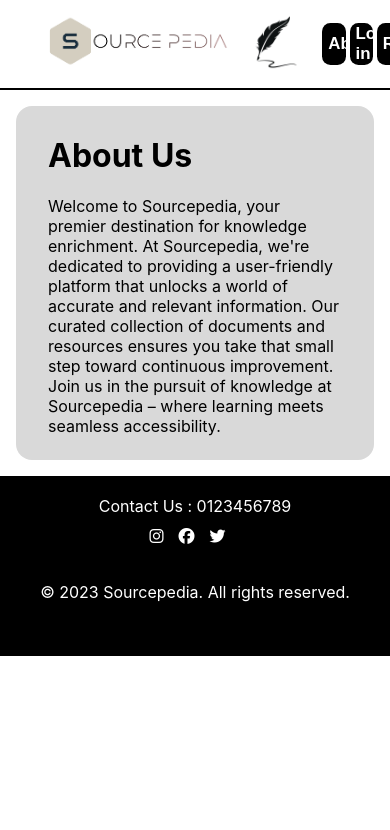
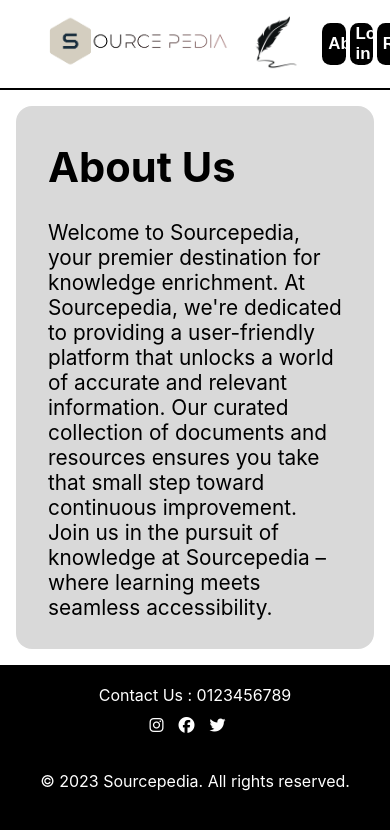
Before and after one commit to Cytzr/SourcePedia, a React (Create React App) app in the folder SE Project/Front End/sourcepedia/: page /about in a window 390 px wide. Shown: the top 830 px of the page. Built offline with nearby package versions, Linux system fonts and the light colour scheme.

Commit message:
animation ditambah + about jadi 1 aja

```diff
--- a/SE Project/Front End/sourcepedia/src/About/About.css
+++ b/SE Project/Front End/sourcepedia/src/About/About.css
@@ -6,12 +6,24 @@
     background-color: #D9D9D9;
     border-radius: 1rem;
     padding: 0.5rem 2rem;
-    font-size: 1.3rem;
+    font-size: 0; /* Start with zero font size to hide the text */
+    animation: revealText 0.8s ease-in forwards;
+    transform-origin: top left; /* Set the transform origin to the top left corner */
 }
 
 @media (max-width: 48rem) {
-    .about {padding: 1rem;}
+    .about {
+        padding: 1rem;
+    }
+
     .about > div {
         font-size: 1rem;
     }
 }
+
+@keyframes revealText {
+    to {
+        font-size: 1.3rem;
+        transform: scaleX(1) scaleY(1); /* Gradually scale to reveal the text */
+    }
+}
--- a/SE Project/Front End/sourcepedia/src/Pages/About.css
+++ /dev/null
@@ -1,17 +0,0 @@
-.about {
-    padding: 1rem 5rem;
-}
-
-.about > div {
-    background-color: #D9D9D9;
-    border-radius: 1rem;
-    padding: 0.5rem 2rem;
-    font-size: 1.3rem;
-}
-
-@media (max-width: 48rem) {
-    .about {padding: 1rem;}
-    .about > div {
-        font-size: 1rem;
-    }
-}
```
Also changed, not shown: SE Project/Front End/sourcepedia/src/Pages/About.tsx (deleted, +0 -25 lines).
